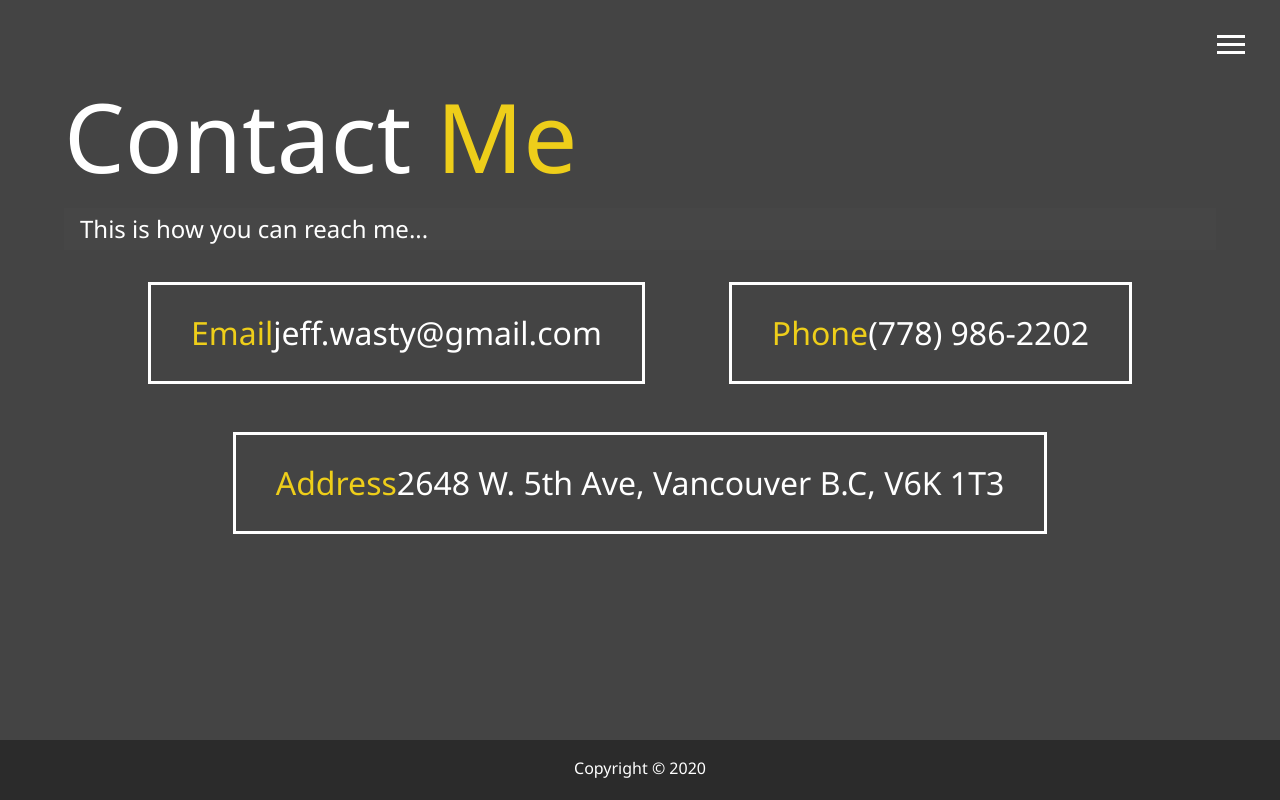
After one commit to Jeffery-Wasty/PersonalWebsite, a PHP site: page /dist/contact.html in a window 1280 px wide. The commit adds this page. Run offline with PHP 8.4, Linux system fonts and the light colour scheme; some libraries are stand-ins or nearby versions.

Commit message:
Added contact page

```diff
--- /dev/null
+++ b/dist/contact.html
@@ -0,0 +1,59 @@
+<!DOCTYPE html>
+<html lang="en">
+  <head>
+    <meta charset="UTF-8" />
+    <meta name="viewport" content="width=device-width, initial-scale=1.0" />
+    <link rel="stylesheet" href="css/main.css" />
+    <link
+      rel="stylesheet"
+      href="https://use.fontawesome.com/releases/v5.2.0/css/all.css"
+    />
+    <title>Contact Me</title>
+  </head>
+  <body>
+    <header>
+      <div class="menu-btn">
+        <div class="btn-line"></div>
+        <div class="btn-line"></div>
+        <div class="btn-line"></div>
+      </div>
+      <nav class="menu">
+        <div class="menu-branding">
+          <div class="portrait"></div>
+        </div>
+        <ul class="menu-nav">
+          <li class="nav-item">
+            <a href="index.html" class="nav-link">Home</a>
+          </li>
+          <li class="nav-item">
+            <a href="about.html" class="nav-link">About Me</a>
+          </li>
+          <li class="nav-item">
+            <a href="work.html" class="nav-link">My Work</a>
+          </li>
+          <li class="nav-item current">
+            <a href="contact.html" class="nav-link">Contact Me</a>
+          </li>
+        </ul>
+      </nav>
+    </header>
+    <main id="contact">
+      <h1 class="lg-heading">Contact <span class="text-secondary">Me</span></h1>
+      <h2 class="sm-heading">
+        This is how you can reach me...
+      </h2>
+      <div class="boxes">
+        <div><span class="text-secondary">Email</span>jeff.wasty@gmail.com</div>
+        <div><span class="text-secondary">Phone</span>(778) 986-2202</div>
+        <div>
+          <span class="text-secondary">Address</span>2648 W. 5th Ave, Vancouver
+          B.C, V6K 1T3
+        </div>
+      </div>
+    </main>
+
+    <footer id="main-footer">Copyright &copy; 2020</footer>
+
+    <script src="js/main.js"></script>
+  </body>
+</html>
--- a/dist/css/main.css
+++ b/dist/css/main.css
@@ -196,6 +196,25 @@ main {
       border-color: #eece1a;
       transition: all 0.5s ease-out; }
 
+.boxes {
+  display: flex;
+  flex-wrap: wrap;
+  justify-content: space-evenly;
+  align-items: center;
+  margin-top: 1rem; }
+  .boxes div {
+    font-size: 2rem;
+    border: 3px #fff solid;
+    padding: 1.5rem 2.5rem;
+    margin-bottom: 3rem;
+    transition: all 0.5s ease-out; }
+    .boxes div:hover {
+      padding: 0.5rem 1.5rem;
+      background-color: #eece1a;
+      color: #000; }
+      .boxes div:hover span {
+        color: #000; }
+
 .btn, .btn-dark, .btn-light {
   display: block;
   padding: 0.5rem 1rem;
--- a/scss/main.scss
+++ b/scss/main.scss
@@ -130,6 +130,33 @@ main {
   }
 }
 
+// Contact Page
+.boxes {
+  display: flex;
+  flex-wrap: wrap;
+  justify-content: space-evenly;
+  align-items: center;
+  margin-top: 1rem;
+
+  div {
+    font-size: 2rem;
+    border: 3px #fff solid;
+    padding: 1.5rem 2.5rem;
+    margin-bottom: 3rem;
+    @include easeOut;
+
+    &:hover {
+      padding: 0.5rem 1.5rem;
+      background-color: $secondary-color;
+      color: set-text-color($secondary-color);
+
+      span {
+        color: set-text-color($secondary-color);
+      }
+    }
+  }
+}
+
 // Button Styles
 .btn {
   display: block;
```
